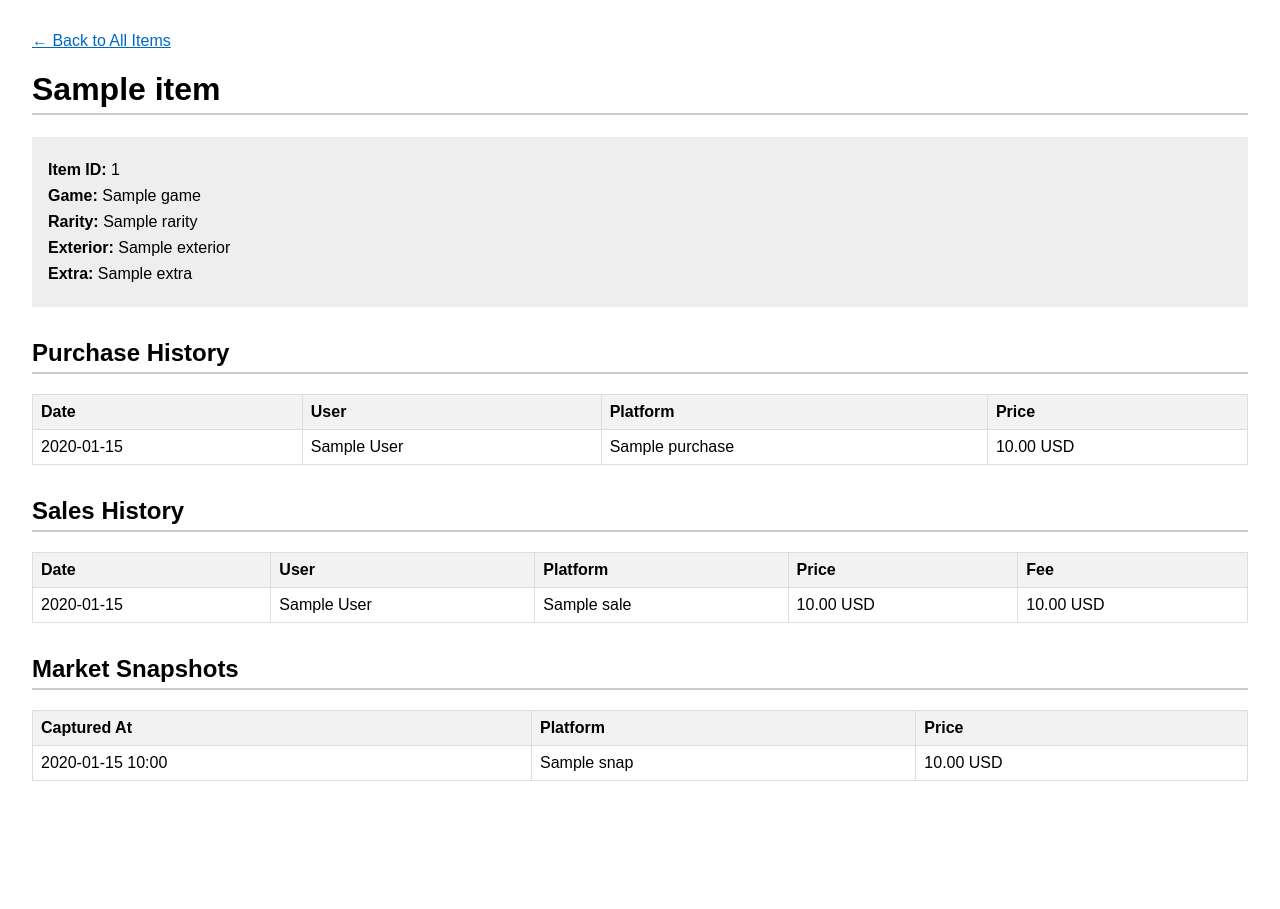
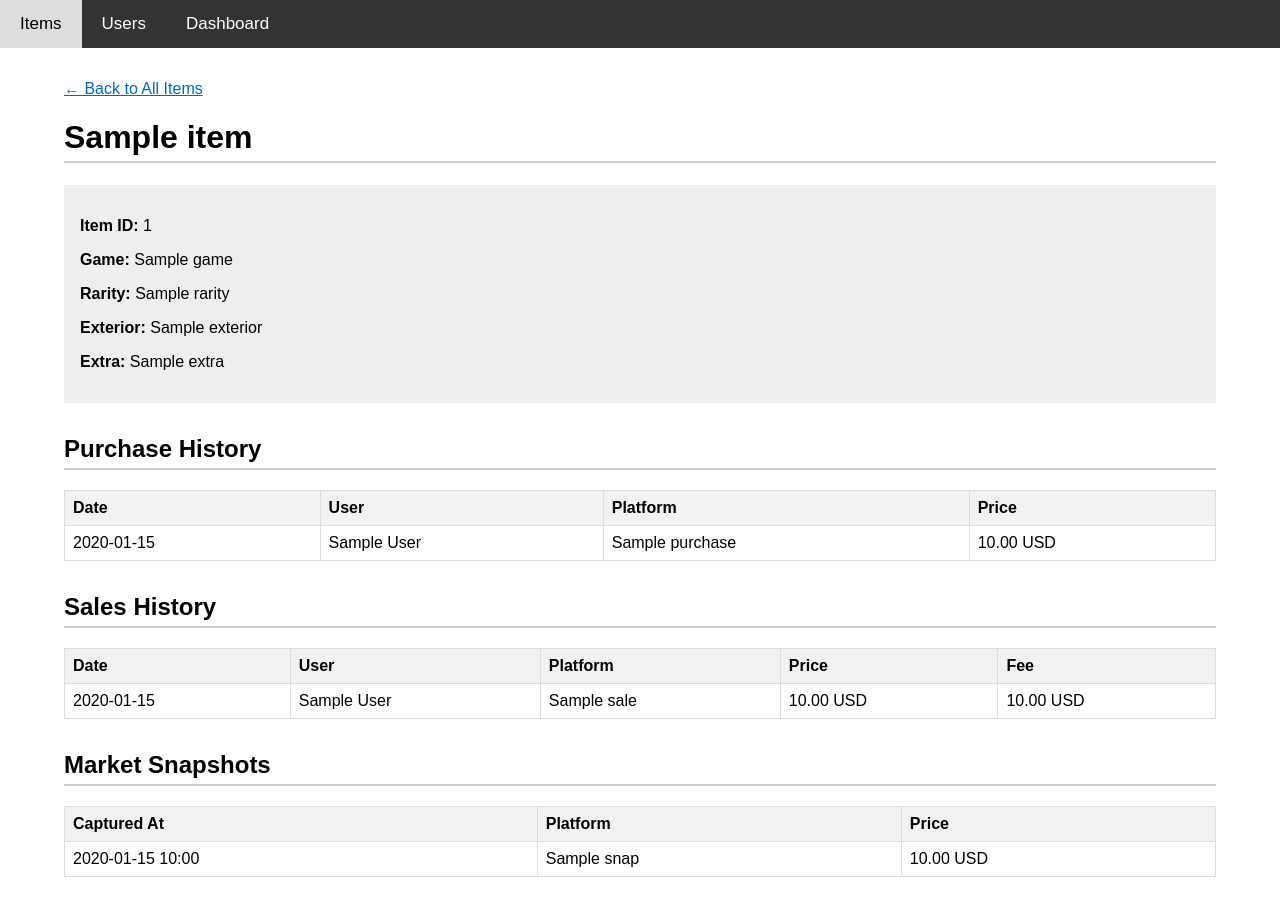
Before and after one commit to Zhijing-W/CSGO2_TransactionData_Platform, a Flask app: template templates/item_detail.html in a window 1280 px wide. Before the commit the page ends 781 px from the top, so only its background shows below. Run offline with Flask 3, Linux system fonts and the light colour scheme; the template is opened without the code that fills it: most values are stand-ins (such as "Sample title", 1, 10 or a date in 2020).

Commit message:
Refactor item_detail.html to use template blocks

```diff
--- a/templates/item_detail.html
+++ b/templates/item_detail.html
@@ -1,27 +1,13 @@
-<!DOCTYPE html>
-<html lang="en">
-<head>
-    <meta charset="UTF-8">
-    <title>Details for {{ item.get('market_name', 'Item') }}</title>
-    <style>
-        body { font-family: sans-serif; margin: 2em; }
-        table { border-collapse: collapse; width: 100%; margin-bottom: 2em; }
-        th, td { border: 1px solid #ddd; padding: 8px; text-align: left; }
-        th { background-color: #f2f2f2; }
-        tr:nth-child(even) { background-color: #f9f9f9; }
-        .details { background-color: #eee; padding: 1em; margin-bottom: 2em; }
-        .details p { margin: 0.5em 0; }
-        h1, h2 { border-bottom: 2px solid #ccc; padding-bottom: 5px; }
-        a { color: #0066cc; }
-    </style>
-</head>
-<body>
+{% extends "base.html" %}
 
-    <p><a href="/items">&larr; Back to All Items</a></p>
+{% block title %}Details for {{ item.get('market_name', 'Item') }}{% endblock %}
+
+{% block content %}
+    <p><a href="{{ url_for('items_list') }}">&larr; Back to All Items</a></p>
 
     <h1>{{ item.get('market_name', 'Item Details') }}</h1>
 
-    <div class="details">
+    <div style="background-color: #eee; padding: 1em; margin-bottom: 2em;">
         <p><strong>Item ID:</strong> {{ item_id }}</p>
         <p><strong>Game:</strong> {{ item.get('game', 'N/A') }}</p>
         <p><strong>Rarity:</strong> {{ item.get('rarity', 'N/A') }}</p>
@@ -48,9 +34,7 @@
                 <td>{{ "%.2f"|format(purchase.price) }} {{ purchase.currency }}</td>
             </tr>
             {% else %}
-            <tr>
-                <td colspan="4">No purchase records found for this item.</td>
-            </tr>
+            <tr><td colspan="4">No purchase records found for this item.</td></tr>
             {% endfor %}
         </tbody>
     </table>
@@ -76,9 +60,7 @@
                 <td>{{ "%.2f"|format(sale.fee) }} {{ sale.currency }}</td>
             </tr>
             {% else %}
-            <tr>
-                <td colspan="5">No sales records found for this item.</td>
-            </tr>
+            <tr><td colspan="5">No sales records found for this item.</td></tr>
             {% endfor %}
         </tbody>
     </table>
@@ -100,12 +82,8 @@
                 <td>{{ "%.2f"|format(snap.price) }} {{ snap.currency }}</td>
             </tr>
             {% else %}
-            <tr>
-                <td colspan="3">No market snapshots found for this item.</td>
-            </tr>
+            <tr><td colspan="3">No market snapshots found for this item.</td></tr>
             {% endfor %}
         </tbody>
     </table>
-
-</body>
-</html>
+{% endblock %}
```
